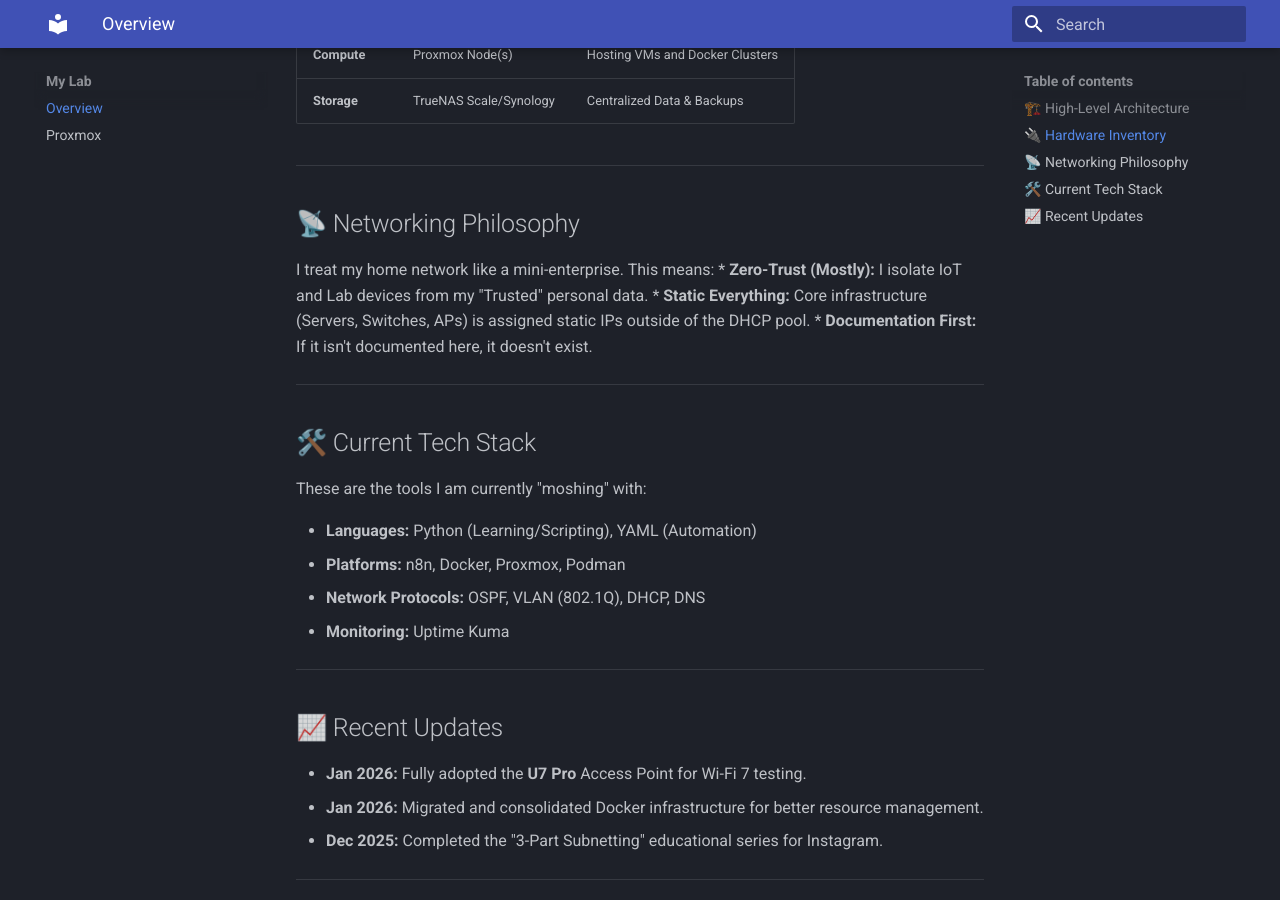
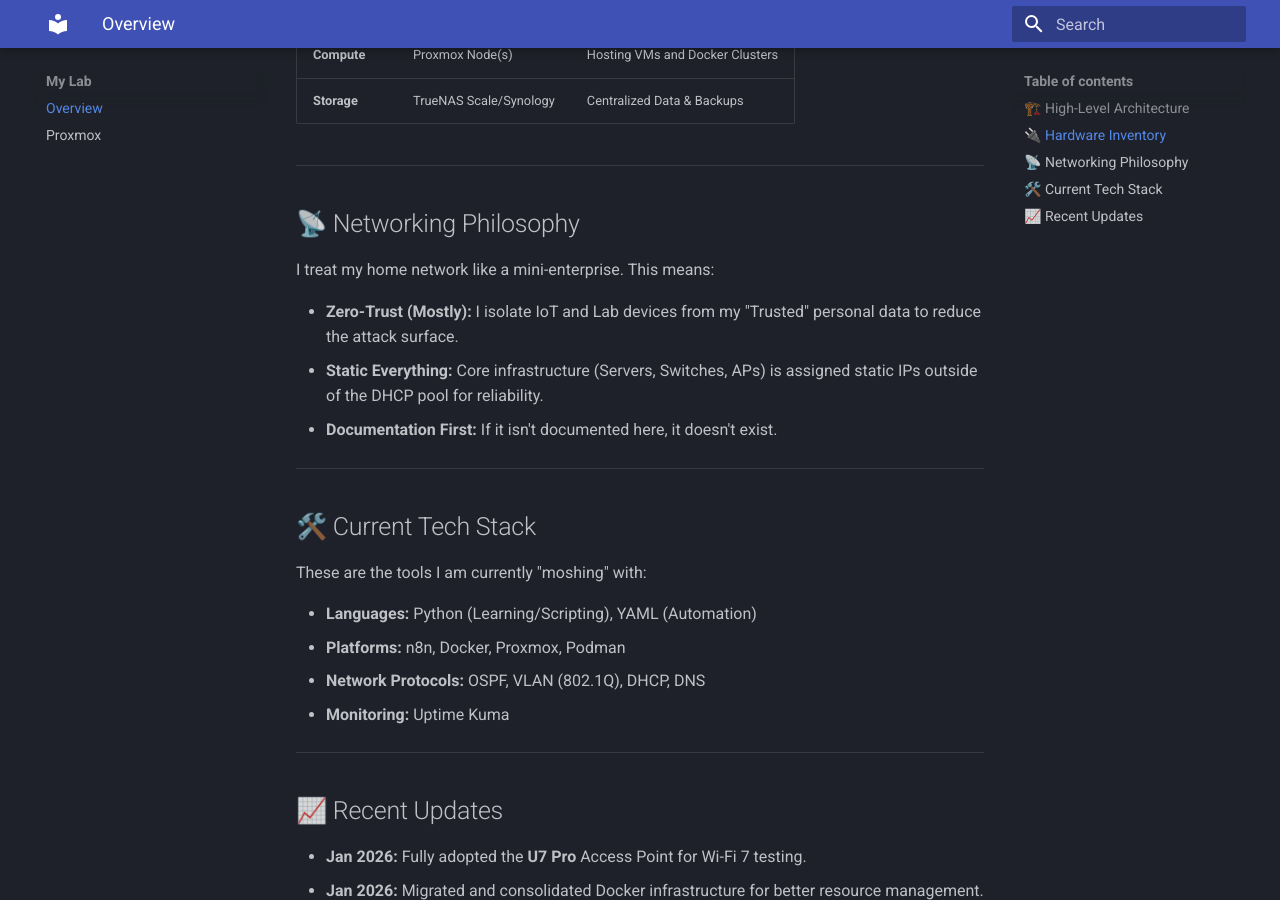
Before and after one commit to moshthesubnet/my-lab-docs, an MkDocs documentation site: the page built from docs/lab/overview.md, in a window 1280 px wide and 900 px high, scrolled down 915 px. Built offline with MkDocs 1.6.1 and Material for MkDocs 9.7.7, drawn with Linux system fonts in a browser that asks for light colours.

Commit message:
Update overview.md

```diff
--- a/docs/lab/overview.md
+++ b/docs/lab/overview.md
@@ -27,9 +27,11 @@ My lab is built on three core pillars:
 ---
 
 ## 📡 Networking Philosophy
+
 I treat my home network like a mini-enterprise. This means:
-* **Zero-Trust (Mostly):** I isolate IoT and Lab devices from my "Trusted" personal data.
-* **Static Everything:** Core infrastructure (Servers, Switches, APs) is assigned static IPs outside of the DHCP pool.
+
+* **Zero-Trust (Mostly):** I isolate IoT and Lab devices from my "Trusted" personal data to reduce the attack surface.
+* **Static Everything:** Core infrastructure (Servers, Switches, APs) is assigned static IPs outside of the DHCP pool for reliability.
 * **Documentation First:** If it isn't documented here, it doesn't exist.
 
 ---
```
